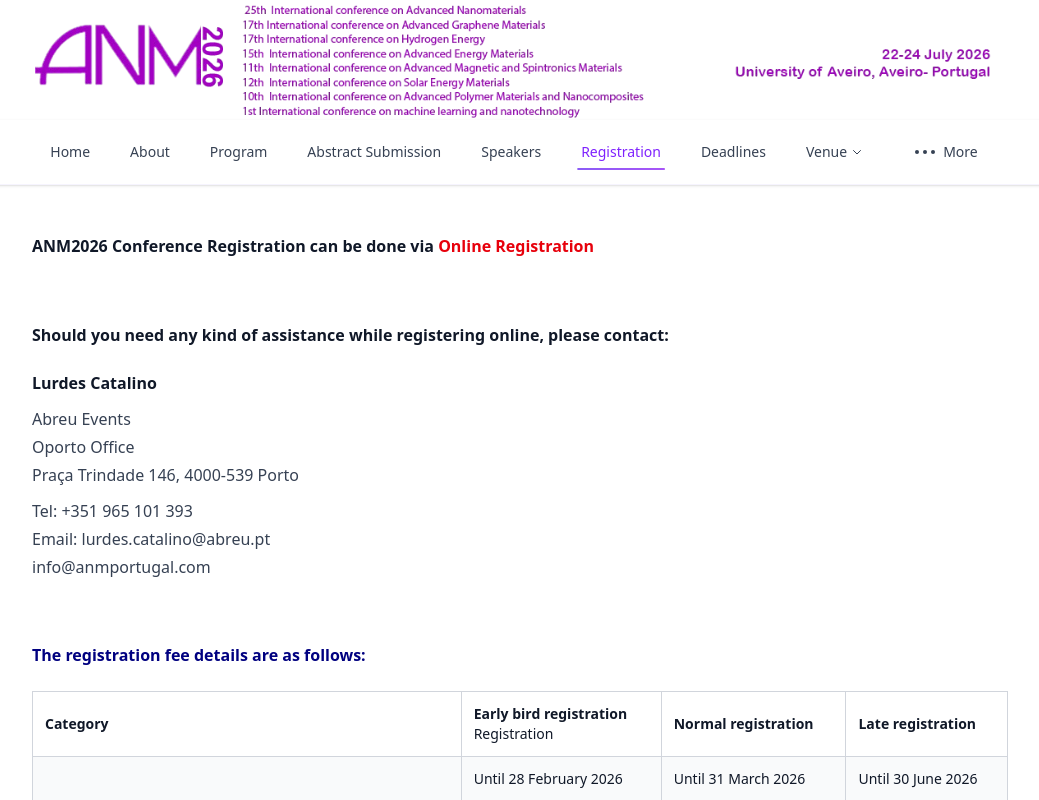
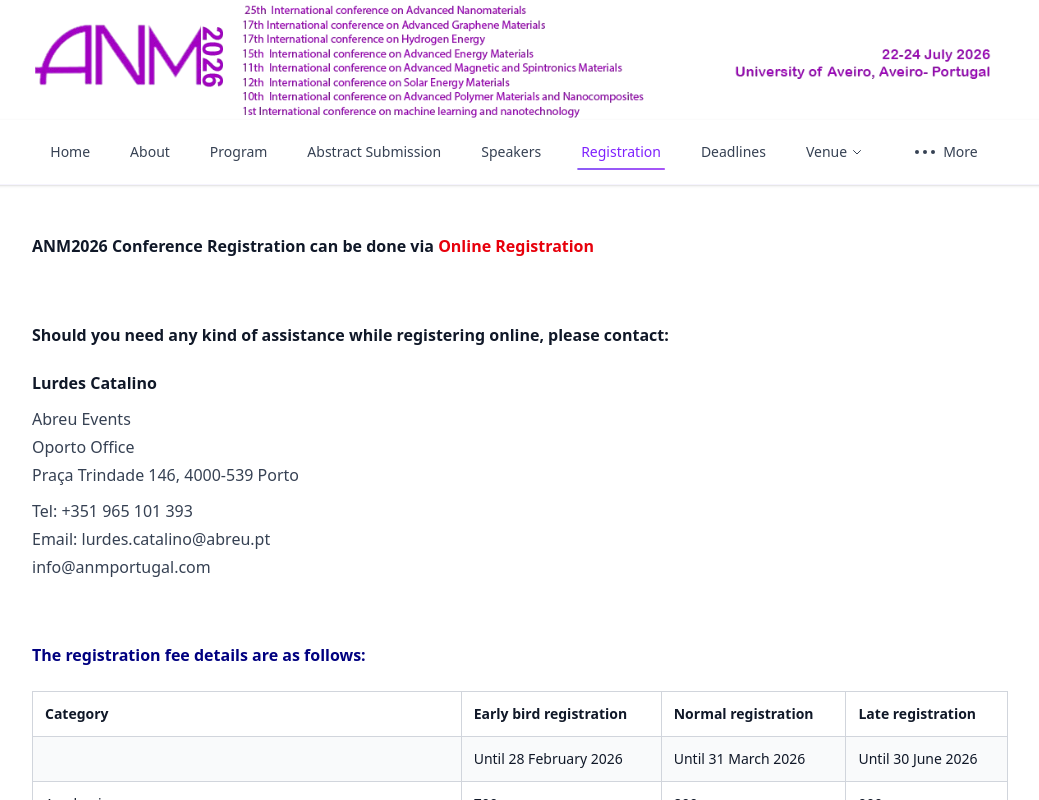
Before and after one commit to Abhijith-Suresh2283/nanoportugal, a React (Vite) app: page /registration in a window 1280 px wide. Shown: the top 800 px of the page, without its empty margins (120-1159 px from the left). Built offline with nearby package versions, Linux system fonts and the light colour scheme.

Commit message:
Corrected "Early Bird Registration registration"

```diff
--- a/src/components/Registration.jsx
+++ b/src/components/Registration.jsx
@@ -54,7 +54,6 @@ export default function RegistrationPage() {
                   <th className="text-left p-3 font-semibold border-r border-gray-300 text-sm">Category</th>
                   <th className="text-left p-3 font-semibold border-r border-gray-300 text-sm">
                     <div>Early bird registration</div>
-                    <div className="font-normal">Registration</div>
                   </th>
                   <th className="text-left p-3 font-semibold border-r border-gray-300 text-sm">
                     <div>Normal registration</div>
```
